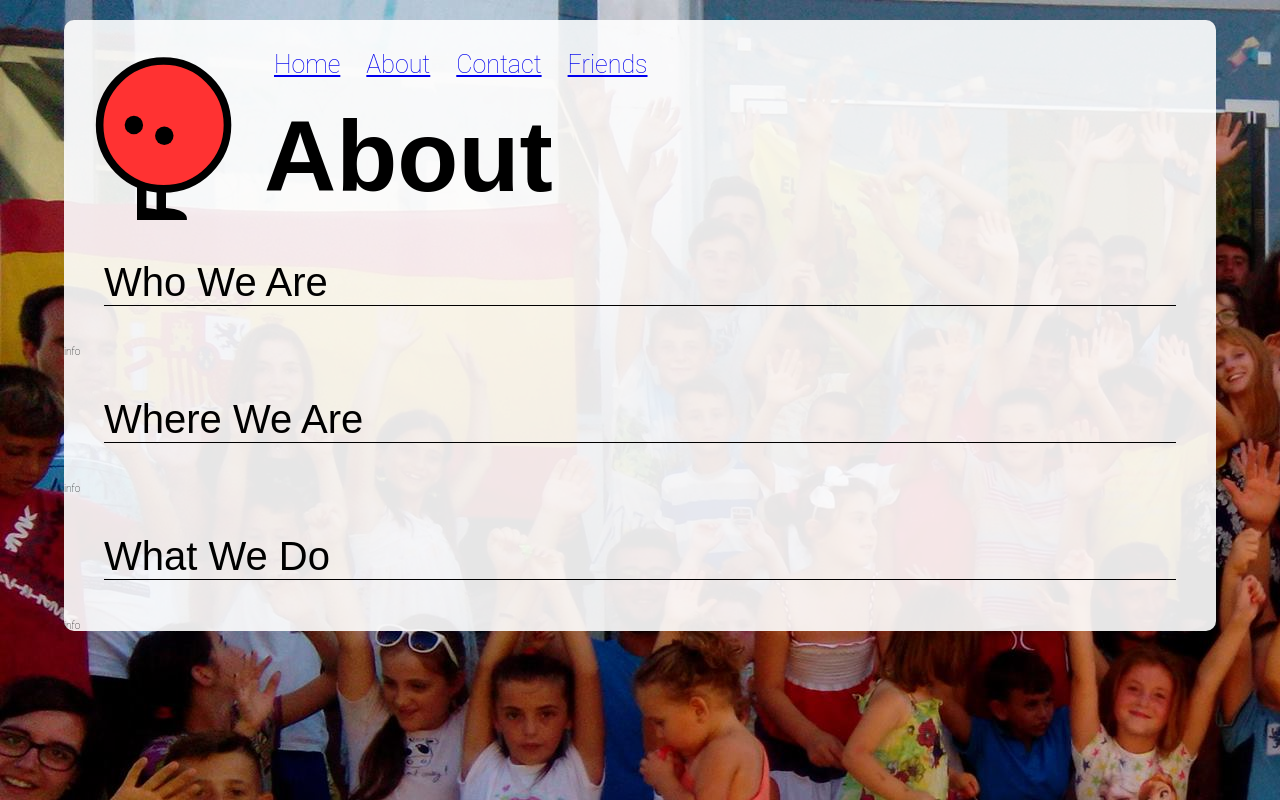
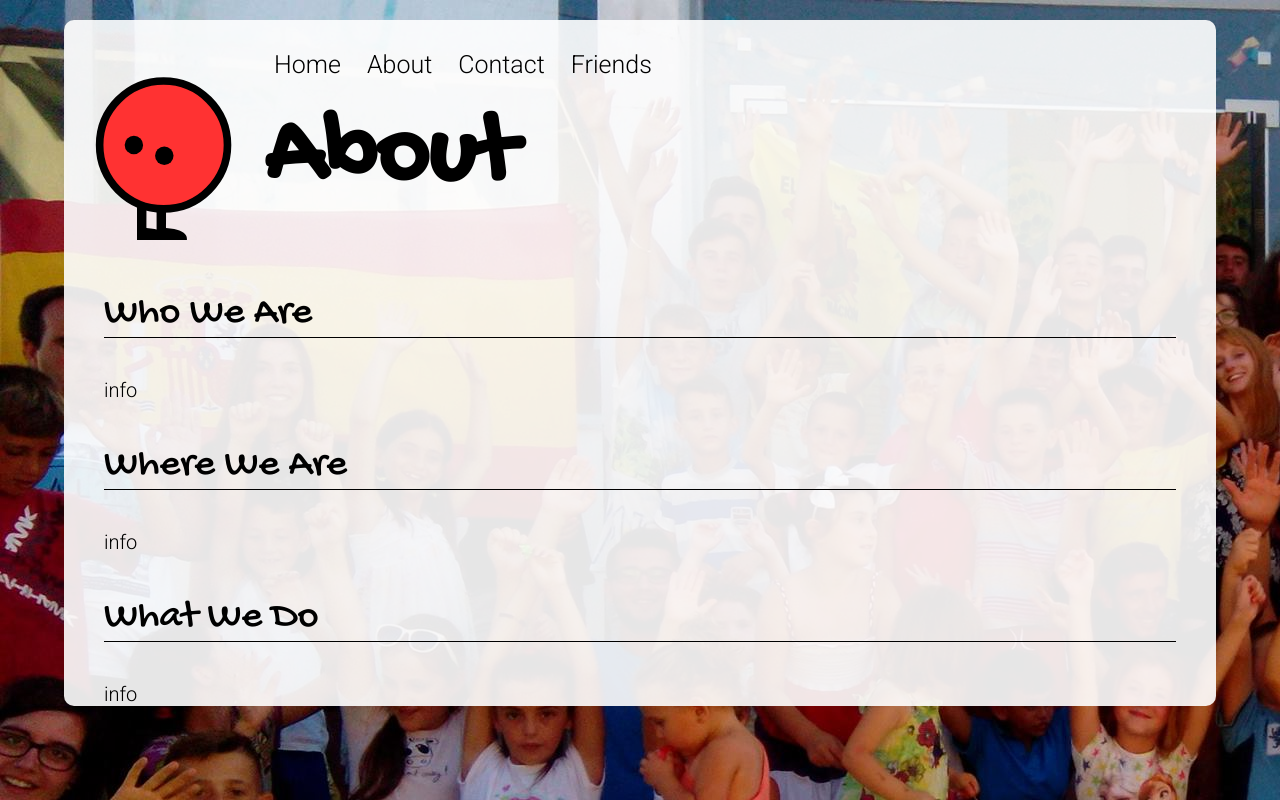
Before and after one commit to Xhendris/tamam, a plain HTML site: page about.html in a window 1280 px wide. Drawn offline with Linux system fonts and the light colour scheme.

Commit message:
mááááááááááááááááááás

```diff
--- a/about.html
+++ b/about.html
@@ -4,6 +4,7 @@
         <meta charset="UTF-8">
         <title>Tamam Albania</title>
         <link rel="stylesheet" href="css/style.css">
+        <link href="https://fonts.googleapis.com/css?family=Gochi+Hand|Roboto:300i,300" rel="stylesheet">
 	</head>
 	<body>
         <div id="Container">
@@ -24,15 +25,15 @@
 
             <div class="Title">Who We Are</div>
 
-            info
+            <p>info</p>
 
             <div class="Title">Where We Are</div>
 
-            info
+            <p>info</p>
 
             <div class="Title">What We Do</div>
 
-            info
+            <p>info</p>
 
 
         </div>
--- a/css/style.css
+++ b/css/style.css
@@ -41,8 +41,13 @@ nav {
 
 nav ul li {
     display: inline;
+    padding: 10px;
+}
+
+nav ul li a {
     text-decoration: none;
-    padding: 10px;
+    color: black;
+    transition: all 0.2s ease;
 }
 
 nav ul li a:hover {
@@ -51,11 +56,13 @@ nav ul li a:hover {
 
 #PageTop {
     height: 200px;
+    padding-bottom: 30px;
 }
 
 #PageTop img {
     height: 200px;
     width: 200px;
+    padding-top: 20px;
     float: left;
     clear: left;
 }
@@ -80,3 +87,8 @@ nav ul li a:hover {
     border-radius: 5px;
     box-shadow: 3px 3px black;
 }
+
+#Container p {
+    font-size: 2em;
+    margin: 40px;
+}
```
Also changed, not shown: friends.html (+4 -3 lines).
